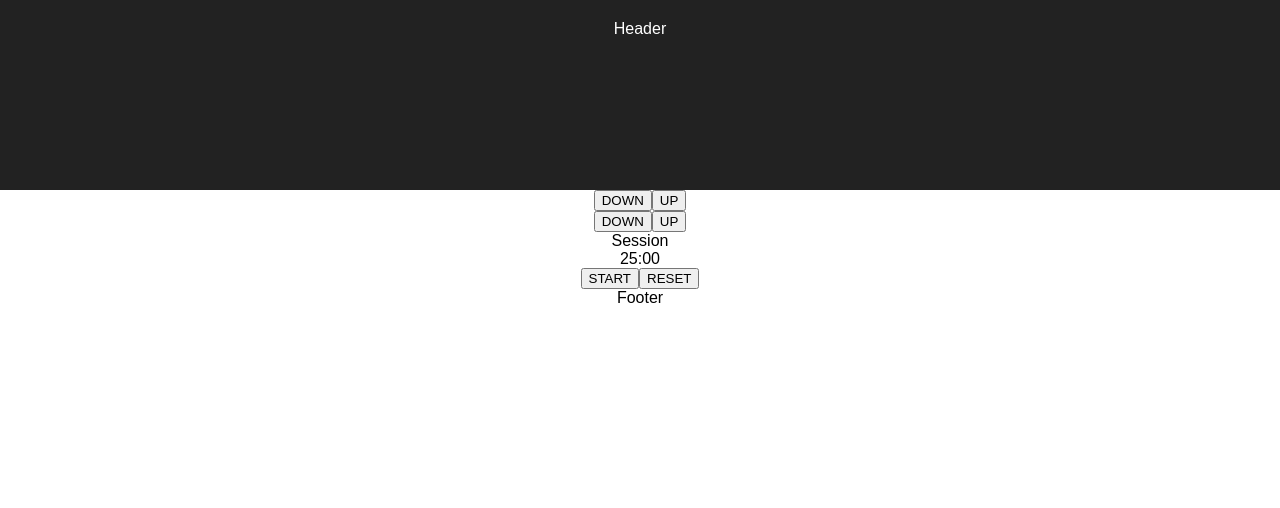
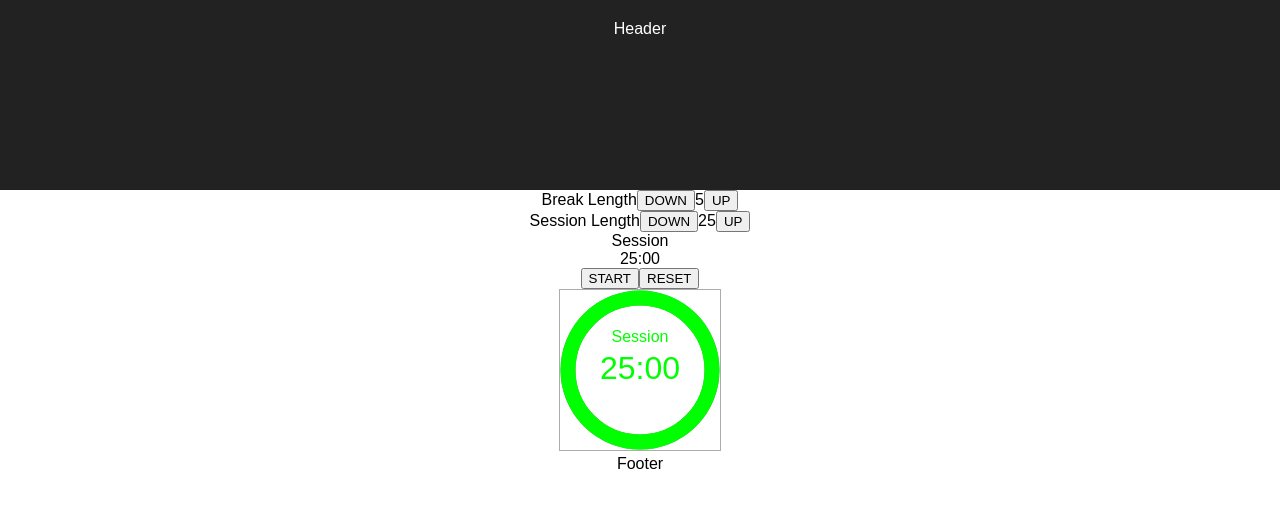
Before and after one commit to brimarq/fcc-pomodoro-clock, a React (Create React App) app: page / in a window 1280 px wide. Shown: the top 508 px of the page. Built offline with nearby package versions, Linux system fonts and the light colour scheme.

Commit message:
Update App with refactored components

```diff
--- a/src/App.js
+++ b/src/App.js
@@ -1,23 +1,43 @@
-// import React, { Component } from 'react';
-import React from 'react';
+import React, { Component } from 'react';
 import './App.css';
+import store from "./store";
 import TimerSetting from "./TimerSetting";
 import Timer from "./Timer";
+import TimeRing from "./TimeRing";
 
-const App = () => {
+class App extends Component {
+  render() {
+    const { isBreak, isRunning, timer, breakLength, sessionLength } = store.getState();
     return (
       <div className="App">
         <header className="App-header">Header</header>
         <main className="App-main">
           <div className="pomodoro-clock">
-          <TimerSetting setting="break" />
-          <TimerSetting setting="session" />
-          <Timer />
+            <TimerSetting
+              setting="break"
+              label="Break Length"
+              length={breakLength}
+              isRunning={isRunning}
+            />
+            <TimerSetting
+              setting="session"
+              label="Session Length"
+              length={sessionLength}
+              isRunning={isRunning}
+            />
+            <Timer
+              isBreak={isBreak}
+              isRunning={isRunning}
+              timer={timer}
+              breakLength={breakLength}
+              sessionLength={sessionLength}
+            />
+            <TimeRing {...store.getState()} />
           </div>
         </main>
         <footer className="App-footer">Footer</footer>
       </div>
     );
   }
-
+}
 export default App;
```
Lines whose indentation alone changed are shown as unchanged.
